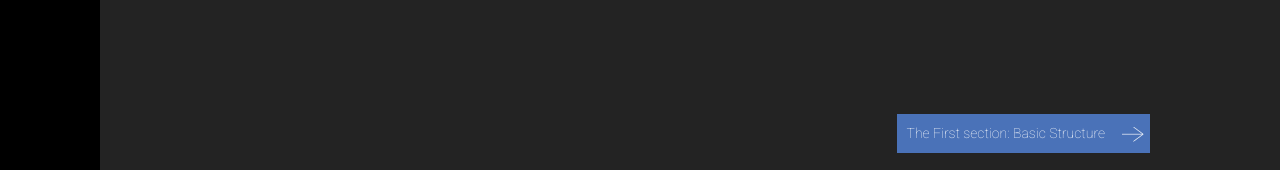
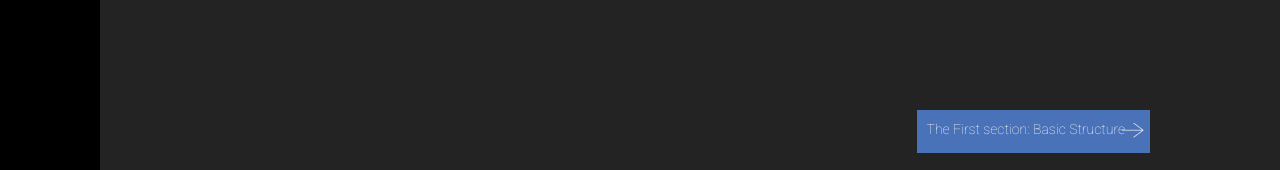
Before and after one commit to kcharlson/341-Guide-Code, a Jekyll site: the page built from HTML/Intro.html, in a window 1280 px wide. Shown: the part 727-897 px from the top of the page. Built offline with Jekyll 4.4.1, drawn with Linux system fonts in a browser that asks for light colours; nearby versions of some CDN libraries.

Commit message:
Basic Organizing/Quick Global Change
Quick organization of HTML section code. Adjusted sizing of "next section" button in bottom right and testing 404 missing image issue.

```diff
--- a/HTML/Intro.html
+++ b/HTML/Intro.html
@@ -35,7 +35,7 @@ sectionNumber: '01'
             <a href="{{ site.baseurl }}/HTML/Meat/Structure.html">
                  <div class="next_section" id="html">
                      <p>The First section: Basic Structure</p>
-                     <img class="arrow" id="fix" src="/Images/Asset%201.svg">
+                     <img class="arrow" id="fix" src="/Images/Asset1.svg">
                 </div>
             </a>
         </div>
--- a/HTML/index.html
+++ b/HTML/index.html
@@ -4,5 +4,8 @@
 ---
 <article class="start">
     <div style="width:100%;height:0;padding-bottom:75%;position:relative;"><iframe src="https://giphy.com/embed/xzr5ZcFriO2PK" width="100%" height="100%" style="position:absolute" frameborder="0" allowfullscreen></iframe></div>
-    <div class="right_section"><h3>SECTION 1</h3><p>If you want to make some cool stuff on the web, it all starts here ­— HTML. Let’s go over what you’ll need to know to get started.  </p></div>
+    <div class="right_section">
+      <h3>SECTION 1</h3>
+      <p>If you want to make some cool stuff on the web, it all starts here ­— HTML. Let’s go over what you’ll need to know to get started.</p>
+    </div>
 </article>
--- a/_sass/kyle.scss
+++ b/_sass/kyle.scss
@@ -735,6 +735,7 @@ svg{
     padding: 4px 10px;
     transition: .25s all;
     color: #fff;
+    height: 35px;
 }
 
 .next_section:hover{
@@ -793,7 +794,6 @@ svg{
 
 .next_section_meat p{
     float: left;
-    margin-right: 20px;
     color: #fff;
     margin-bottom: 0px !important;
 }
@@ -801,7 +801,6 @@ svg{
 
 .next_section p{
     float: left;
-    margin-right: 20px;
     margin-bottom: 0px;
     line-height: 30px;
     color: #fff;
```
Also changed, not shown: Images/Asset1.svg (renamed from Images/Asset 1.svg), index.html (line endings or trailing spaces), 2 other files.
